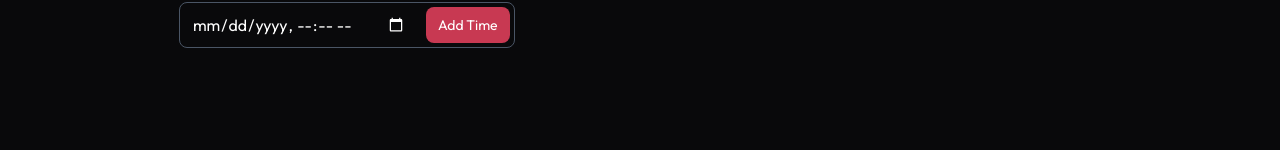
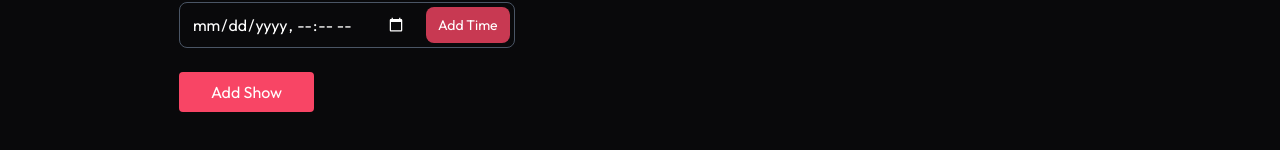
Before and after one commit to danial137/movieproject, a React (Vite) app: page /admin/add-shows in a window 1280 px wide. Shown: the part 552-702 px from the top of the page. Built offline with nearby package versions, Linux system fonts and the light colour scheme.

Commit message:
opps :) add last button

```diff
--- a/src/pages/admin/AddShows.jsx
+++ b/src/pages/admin/AddShows.jsx
@@ -144,6 +144,9 @@ const AddShows = () => {
         </div>
       )}
 
+      <button className='bg-primary text-white px-8 py-2 mt-6 rounded hover:bg-primary/90 transition-all cursor-pointer'>
+        Add Show
+      </button>
 
     </>
   ) : <Loading />
```
